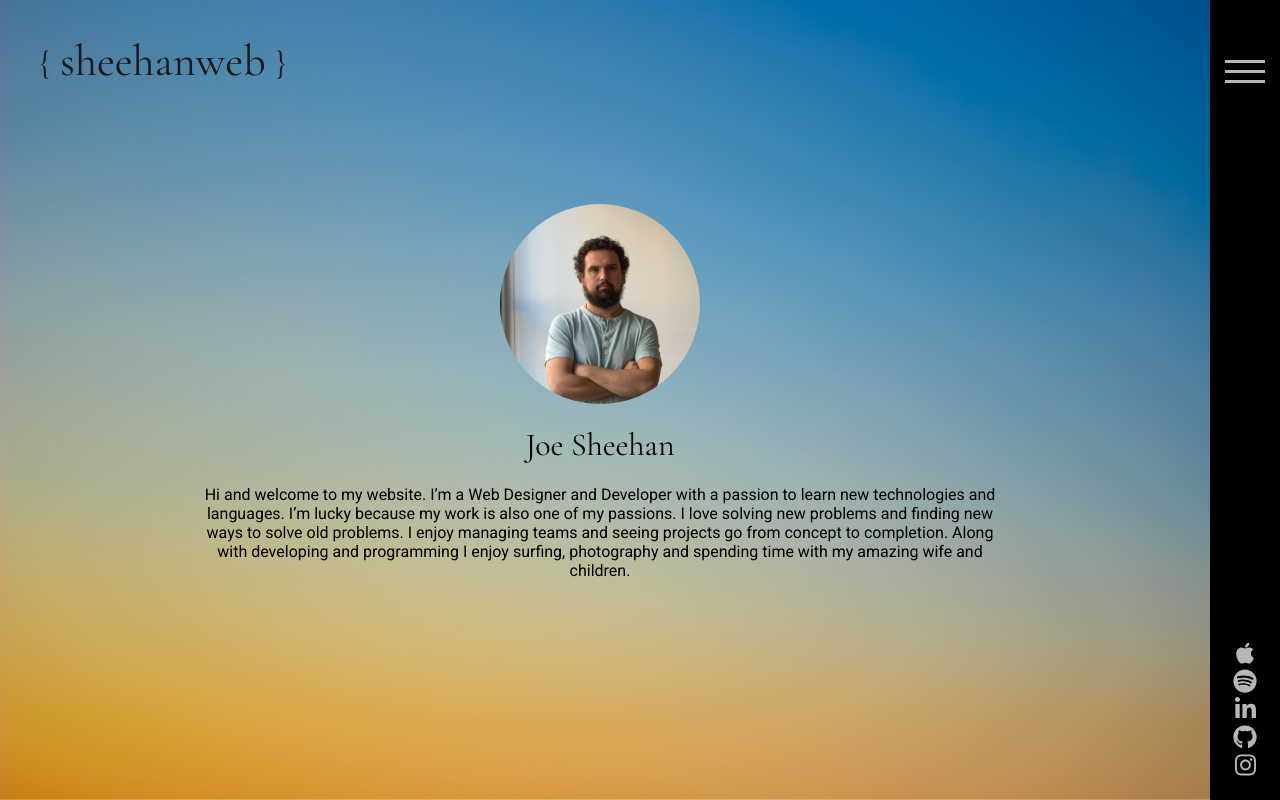
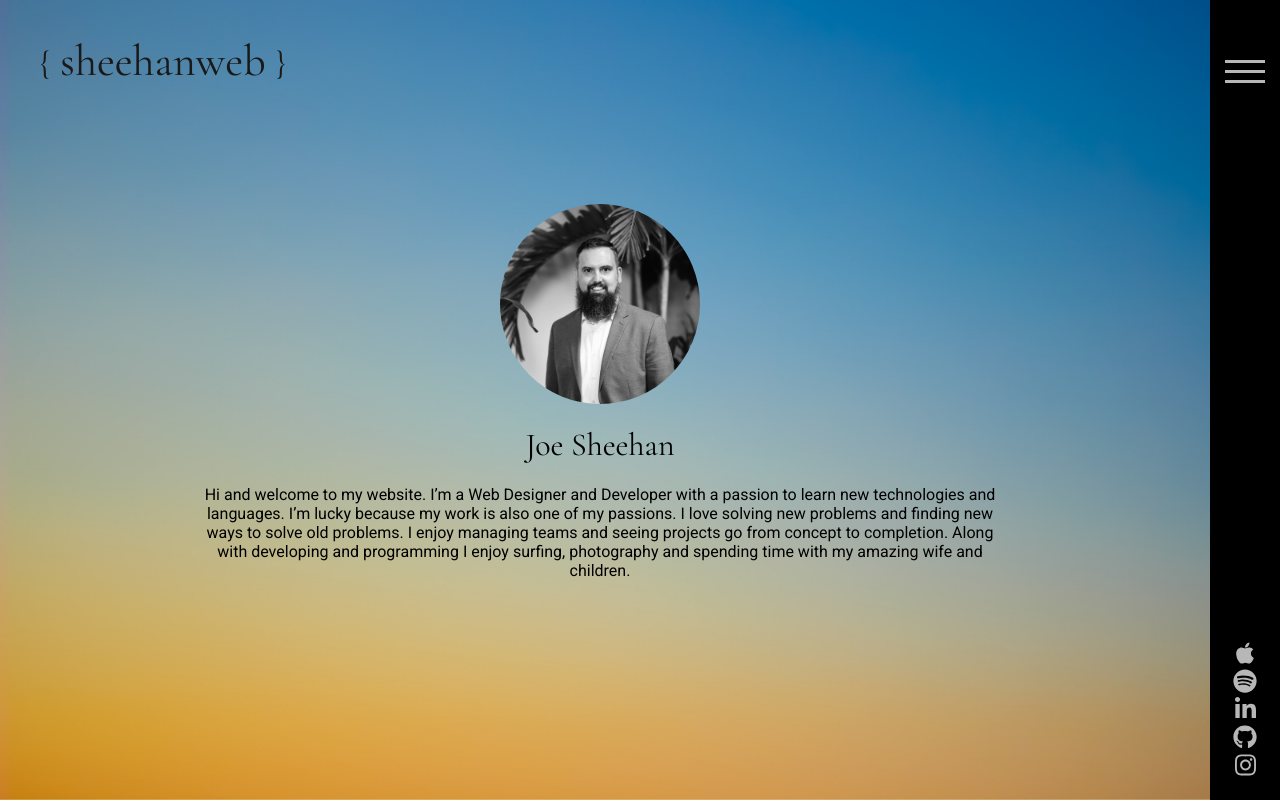
Before and after one commit to jocean12/resume, a Vue app: page / in a window 1280 px wide. Built offline with nearby package versions, Linux system fonts and the light colour scheme.

Commit message:
profile image update

```diff
--- a/src/components/HelloWorld.vue
+++ b/src/components/HelloWorld.vue
@@ -12,7 +12,7 @@
       <div class="ghost-table margin-minus-logo center">
         <div class="ghost-center">
           <div class="profile">
-            <img src="../img/profile.jpg" alt="Joe Sheehan Profile Picture" />
+            <img src="../img/profile-2024.jpg" alt="Joe Sheehan Profile Picture" />
           </div>
           <h1>Joe Sheehan</h1>
           <p class="max-800">
```
Also changed, not shown: src/assets/images/profile-2024.jpg (added), src/img/profile-2024.jpg (added).
